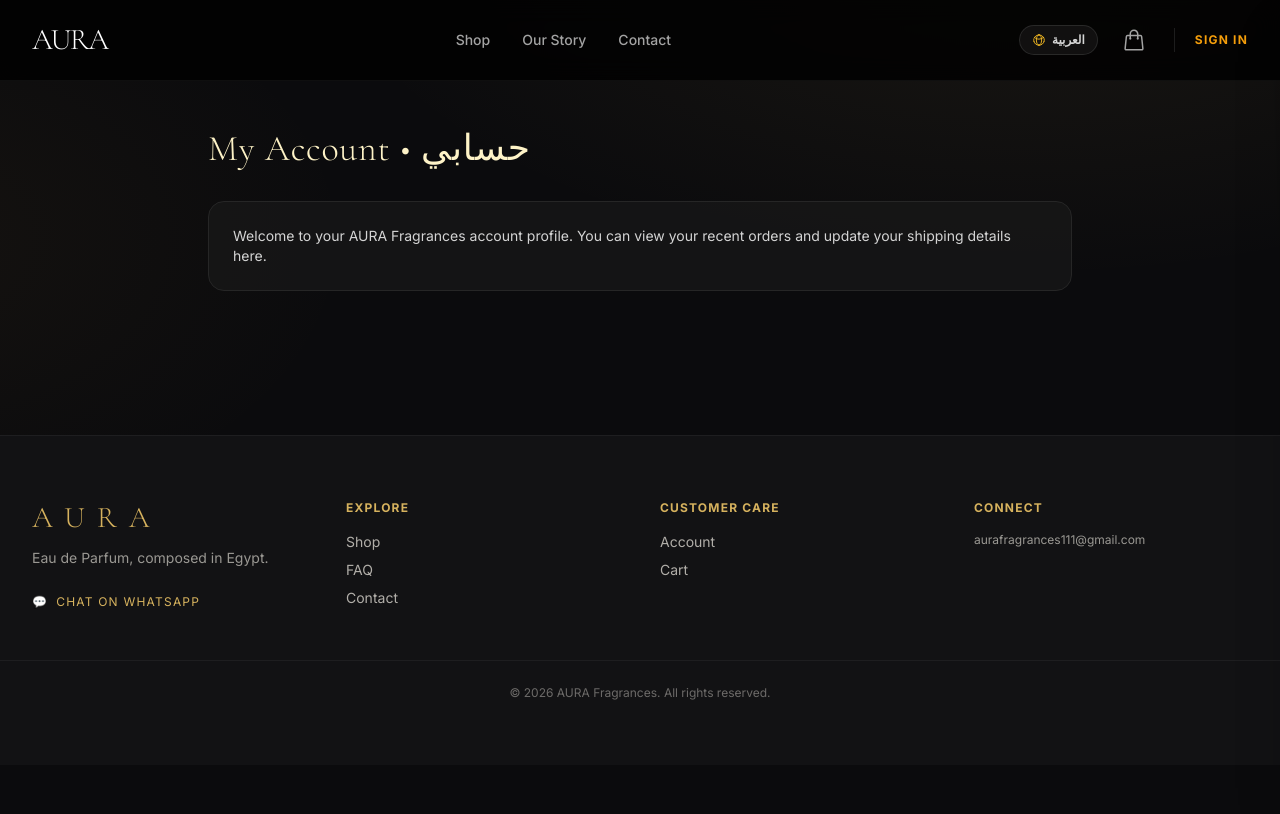
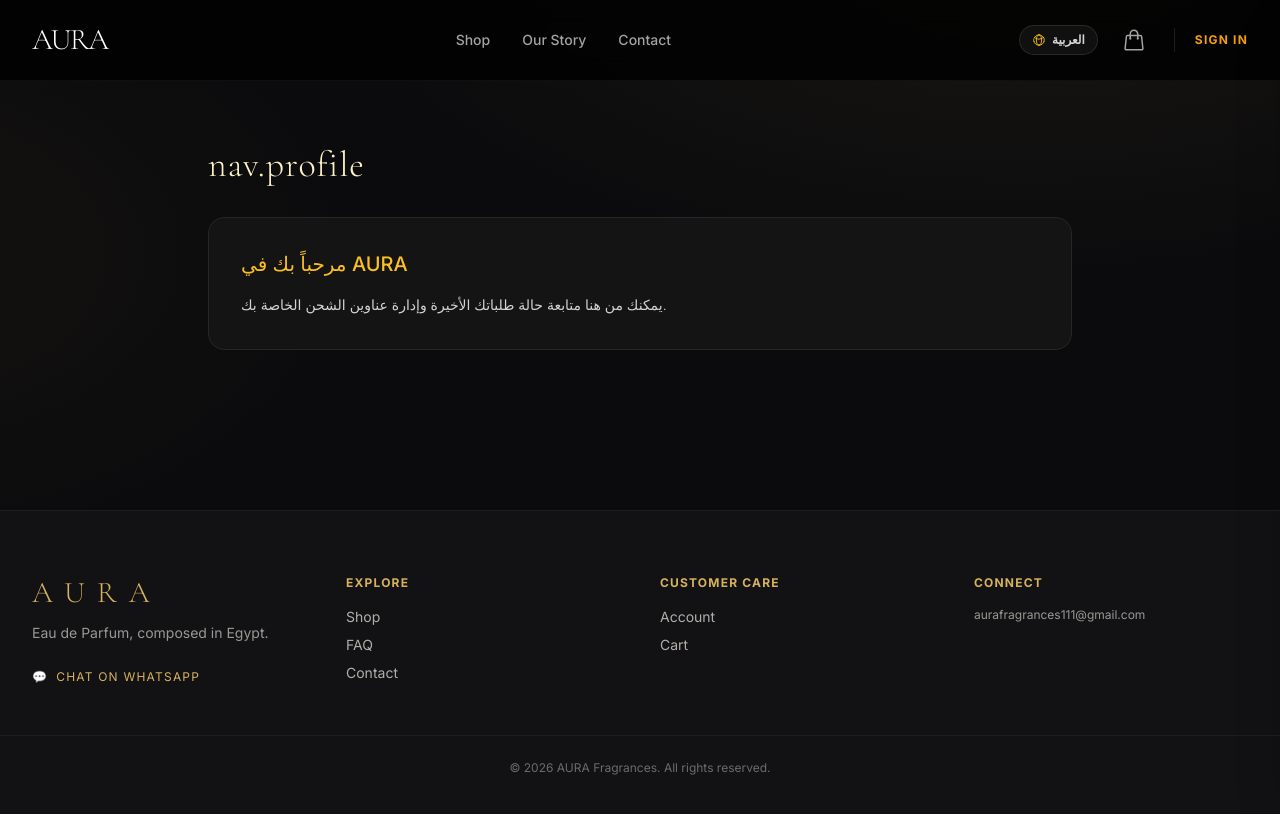
Before and after one commit to Ma7moudSa3d/AURA, a Next.js app: page /profile in a window 1280 px wide. Shown: the top 814 px of the page. Built offline with nearby package versions, Linux system fonts and the light colour scheme; no server answers.

Commit message:
Integrate translations in ProfilePage component
Updated ProfilePage to use translations for text rendering.

```diff
--- a/src/app/profile/page.tsx
+++ b/src/app/profile/page.tsx
@@ -1,10 +1,15 @@
-export default function ProfilePage() {
+import { getTranslations } from "next-intl/server";
+
+export default async function ProfilePage() {
+  const t = await getTranslations("nav");
+
   return (
-    <div className="max-w-4xl mx-auto px-4 py-12 space-y-8">
-      <h1 className="h-display text-4xl text-amber-100">My Account • حسابي</h1>
-      <div className="p-6 rounded-2xl bg-neutral-900/80 border border-neutral-800 space-y-4">
-        <p className="text-neutral-300 text-sm">
-          Welcome to your AURA Fragrances account profile. You can view your recent orders and update your shipping details here.
+    <div className="max-w-4xl mx-auto px-4 py-16 space-y-8">
+      <h1 className="h-display text-4xl text-amber-100">{t("profile")}</h1>
+      <div className="p-8 rounded-2xl bg-neutral-900/80 border border-neutral-800 space-y-4 backdrop-blur-md">
+        <h2 className="text-xl font-medium text-amber-400">مرحباً بك في AURA</h2>
+        <p className="text-sm text-neutral-300 leading-relaxed font-light">
+          يمكنك من هنا متابعة حالة طلباتك الأخيرة وإدارة عناوين الشحن الخاصة بك.
         </p>
       </div>
     </div>
```
